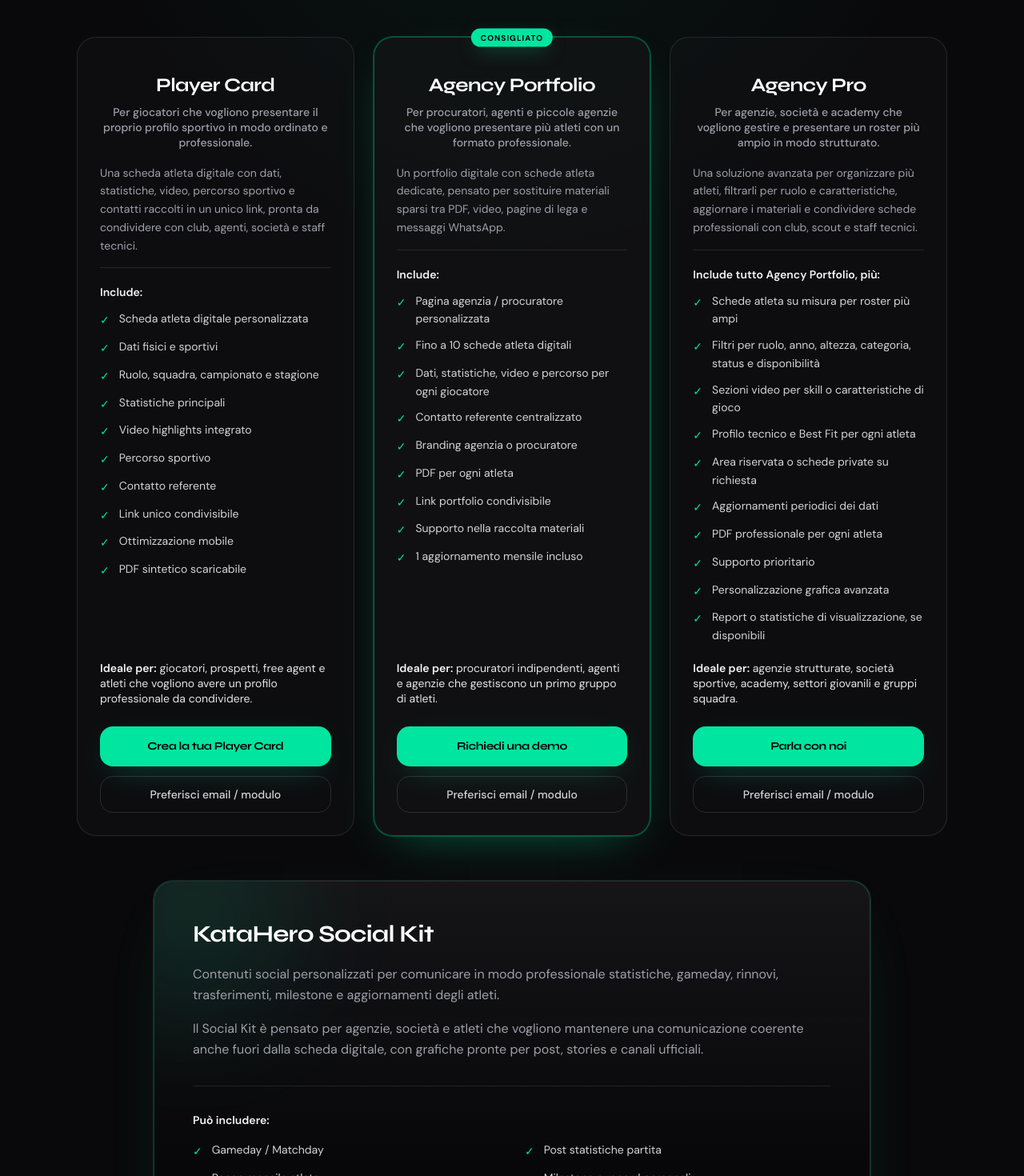
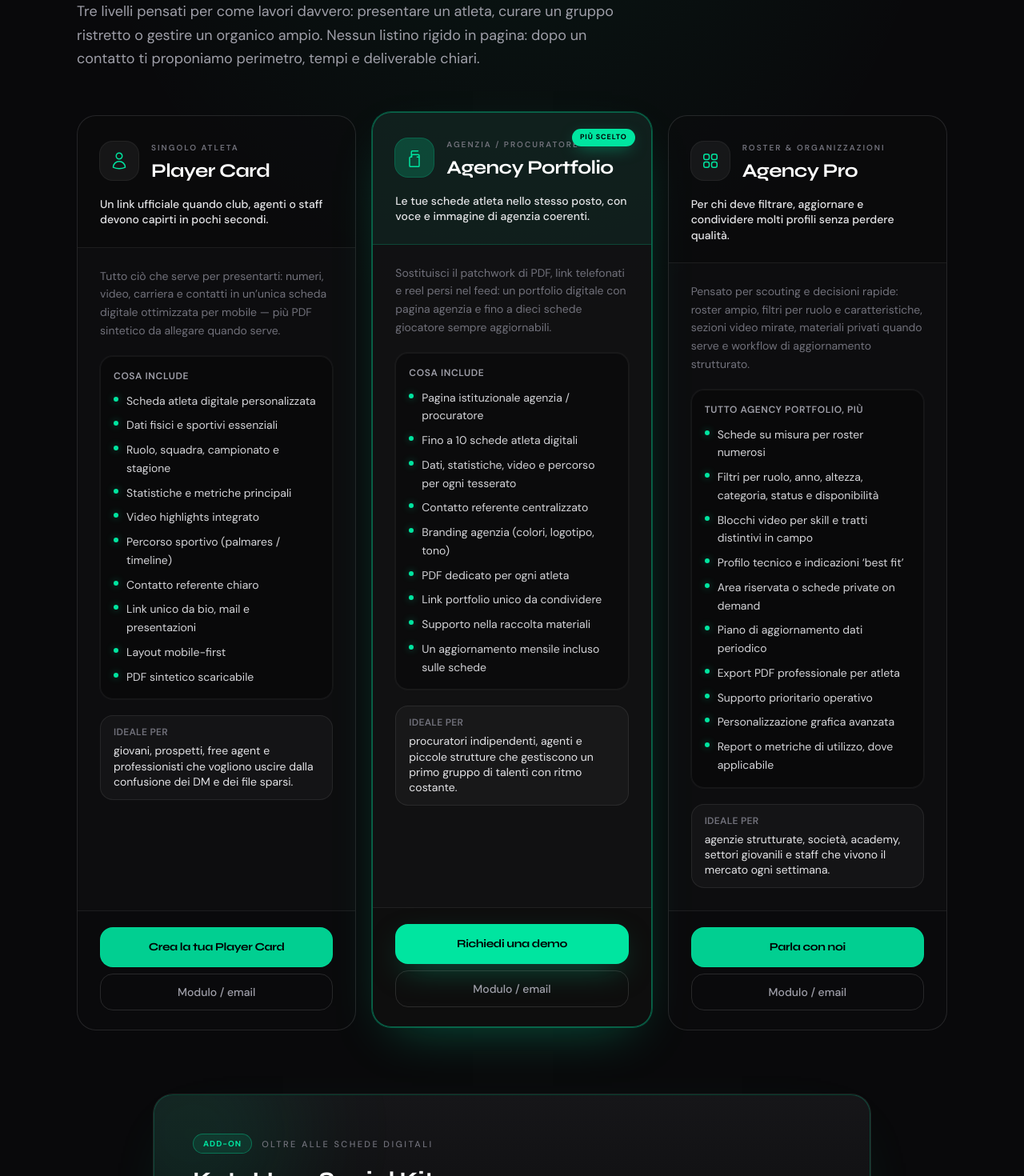
Before and after one commit to Salvo934/katahero, a Next.js app: page / in a window 1280 px wide. Shown: the part 4020-5490 px from the top of the page at 80% size. Built offline with nearby package versions, Linux system fonts and the light colour scheme; no server answers.

Commit message:
aggiornamenti

```diff
--- a/src/components/site/Packages.tsx
+++ b/src/components/site/Packages.tsx
@@ -1,4 +1,4 @@
-import Link from "next/dist/client/link";
+import Link from "next/link";
 import { whatsappPrefilledUrl } from "@/lib/site";
 
 const socialKitFeatures = [
@@ -18,8 +18,50 @@ const socialKitFeatures = [
 const socialKitWhatsAppMessage =
   "Ciao! Vorrei informazioni sul KataHero Social Kit (contenuti social per statistiche, gameday, milestone, rinnovi, ecc.).";
 
+type PlanIcon = "player" | "portfolio" | "pro";
+
+function PlanIconMark({ variant, className }: { variant: PlanIcon; className?: string }) {
+  const cn = className ?? "";
+  if (variant === "player") {
+    return (
+      <svg className={cn} fill="none" viewBox="0 0 24 24" stroke="currentColor" aria-hidden>
+        <path
+          strokeLinecap="round"
+          strokeLinejoin="round"
+          strokeWidth={1.5}
+          d="M15.75 6a3.75 3.75 0 11-7.5 0 3.75 3.75 0 017.5 0zM4.501 20.118a7.5 7.5 0 0114.998 0A17.933 17.933 0 0112 21.75c-2.676 0-5.216-.584-7.499-1.632z"
+        />
+      </svg>
+    );
+  }
+  if (variant === "portfolio") {
+    return (
+      <svg className={cn} fill="none" viewBox="0 0 24 24" stroke="currentColor" aria-hidden>
+        <path
+          strokeLinecap="round"
+          strokeLinejoin="round"
+          strokeWidth={1.5}
+          d="M16.5 3.75H9.375c-.621 0-1.125.504-1.125 1.125v6.375m0 0H7.125c-.621 0-1.125.504-1.125 1.125v9.75c0 .621.504 1.125 1.125 1.125h9.75c.621 0 1.125-.504 1.125-1.125v-9.75c0-.621-.504-1.125-1.125-1.125h-1.5m-6.75 0V9.375c0-.621.504-1.125 1.125-1.125h7.125c.621 0 1.125.504 1.125 1.125v6.375"
+        />
+      </svg>
+    );
+  }
+  return (
+    <svg className={cn} fill="none" viewBox="0 0 24 24" stroke="currentColor" aria-hidden>
+      <path
+        strokeLinecap="round"
+        strokeLinejoin="round"
+        strokeWidth={1.5}
+        d="M3.75 6A2.25 2.25 0 016 3.75h2.25A2.25 2.25 0 0110.5 6v2.25a2.25 2.25 0 01-2.25 2.25H6a2.25 2.25 0 01-2.25-2.25V6zM3.75 15.75A2.25 2.25 0 016 13.5h2.25a2.25 2.25 0 012.25 2.25V18a2.25 2.25 0 01-2.25 2.25H6A2.25 2.25 0 013.75 18v-2.25zM13.5 6a2.25 2.25 0 012.25-2.25H18A2.25 2.25 0 0120.25 6v2.25A2.25 2.25 0 0118 10.5h-2.25a2.25 2.25 0 01-2.25-2.25V6zM13.5 15.75a2.25 2.25 0 012.25-2.25H18a2.25 2.25 0 012.25 2.25V18A2.25 2.25 0 0118 20.25h-2.25A2.25 2.25 0 0113.5 18v-2.25z"
+      />
+    </svg>
+  );
+}
+
 type Plan = {
   name: string;
+  badge: string;
+  icon: PlanIcon;
   tagline: string;
   description: string;
   featuresSectionTitle: string;
@@ -33,23 +75,26 @@ type Plan = {
 const plans: Plan[] = [
   {
     name: "Player Card",
-    tagline: "Per giocatori che vogliono presentare il proprio profilo sportivo in modo ordinato e professionale.",
+    badge: "Singolo atleta",
+    icon: "player",
+    tagline: "Un link ufficiale quando club, agenti o staff devono capirti in pochi secondi.",
     description:
-      "Una scheda atleta digitale con dati, statistiche, video, percorso sportivo e contatti raccolti in un unico link, pronta da condividere con club, agenti, società e staff tecnici.",
-    featuresSectionTitle: "Include:",
+      "Tutto ciò che serve per presentarti: numeri, video, carriera e contatti in un’unica scheda digitale ottimizzata per mobile — più PDF sintetico da allegare quando serve.",
+    featuresSectionTitle: "Cosa include",
     features: [
       "Scheda atleta digitale personalizzata",
-      "Dati fisici e sportivi",
+      "Dati fisici e sportivi essenziali",
       "Ruolo, squadra, campionato e stagione",
-      "Statistiche principali",
+      "Statistiche e metriche principali",
       "Video highlights integrato",
-      "Percorso sportivo",
-      "Contatto referente",
-      "Link unico condivisibile",
-      "Ottimizzazione mobile",
+      "Percorso sportivo (palmares / timeline)",
+      "Contatto referente chiaro",
+      "Link unico da bio, mail e presentazioni",
+      "Layout mobile-first",
       "PDF sintetico scaricabile",
     ],
-    idealFor: "giocatori, prospetti, free agent e atleti che vogliono avere un profilo professionale da condividere.",
+    idealFor:
+      "giovani, prospetti, free agent e professionisti che vogliono uscire dalla confusione dei DM e dei file sparsi.",
     ctaLabel: "Crea la tua Player Card",
     whatsappMessage:
       "Ciao! Vorrei creare la mia Player Card KataHero: scheda atleta digitale con link e PDF. Potete darmi i prossimi passi?",
@@ -57,23 +102,25 @@ const plans: Plan[] = [
   },
   {
     name: "Agency Portfolio",
-    tagline:
-      "Per procuratori, agenti e piccole agenzie che vogliono presentare più atleti con un formato professionale.",
+    badge: "Agenzia / procuratore",
+    icon: "portfolio",
+    tagline: "Le tue schede atleta nello stesso posto, con voce e immagine di agenzia coerenti.",
     description:
-      "Un portfolio digitale con schede atleta dedicate, pensato per sostituire materiali sparsi tra PDF, video, pagine di lega e messaggi WhatsApp.",
-    featuresSectionTitle: "Include:",
+      "Sostituisci il patchwork di PDF, link telefonati e reel persi nel feed: un portfolio digitale con pagina agenzia e fino a dieci schede giocatore sempre aggiornabili.",
+    featuresSectionTitle: "Cosa include",
     features: [
-      "Pagina agenzia / procuratore personalizzata",
+      "Pagina istituzionale agenzia / procuratore",
       "Fino a 10 schede atleta digitali",
-      "Dati, statistiche, video e percorso per ogni giocatore",
+      "Dati, statistiche, video e percorso per ogni tesserato",
       "Contatto referente centralizzato",
-      "Branding agenzia o procuratore",
-      "PDF per ogni atleta",
-      "Link portfolio condivisibile",
+      "Branding agenzia (colori, logotipo, tono)",
+      "PDF dedicato per ogni atleta",
+      "Link portfolio unico da condividere",
       "Supporto nella raccolta materiali",
-      "1 aggiornamento mensile incluso",
+      "Un aggiornamento mensile incluso sulle schede",
     ],
-    idealFor: "procuratori indipendenti, agenti e agenzie che gestiscono un primo gruppo di atleti.",
+    idealFor:
+      "procuratori indipendenti, agenti e piccole strutture che gestiscono un primo gruppo di talenti con ritmo costante.",
     ctaLabel: "Richiedi una demo",
     whatsappMessage:
       "Ciao! Vorrei richiedere una demo per Agency Portfolio KataHero: portfolio con schede atleta. Quando possiamo parlarne?",
@@ -81,24 +128,25 @@ const plans: Plan[] = [
   },
   {
     name: "Agency Pro",
-    tagline:
-      "Per agenzie, società e academy che vogliono gestire e presentare un roster più ampio in modo strutturato.",
+    badge: "Roster & organizzazioni",
+    icon: "pro",
+    tagline: "Per chi deve filtrare, aggiornare e condividere molti profili senza perdere qualità.",
     description:
-      "Una soluzione avanzata per organizzare più atleti, filtrarli per ruolo e caratteristiche, aggiornare i materiali e condividere schede professionali con club, scout e staff tecnici.",
-    featuresSectionTitle: "Include tutto Agency Portfolio, più:",
+      "Pensato per scouting e decisioni rapide: roster ampio, filtri per ruolo e caratteristiche, sezioni video mirate, materiali privati quando serve e workflow di aggiornamento strutturato.",
+    featuresSectionTitle: "Tutto Agency Portfolio, più",
     features: [
-      "Schede atleta su misura per roster più ampi",
+      "Schede su misura per roster numerosi",
       "Filtri per ruolo, anno, altezza, categoria, status e disponibilità",
-      "Sezioni video per skill o caratteristiche di gioco",
-      "Profilo tecnico e Best Fit per ogni atleta",
-      "Area riservata o schede private su richiesta",
-      "Aggiornamenti periodici dei dati",
-      "PDF professionale per ogni atleta",
-      "Supporto prioritario",
+      "Blocchi video per skill e tratti distintivi in campo",
+      "Profilo tecnico e indicazioni ‘best fit’",
+      "Area riservata o schede private on demand",
+      "Piano di aggiornamento dati periodico",
+      "Export PDF professionale per atleta",
+      "Supporto prioritario operativo",
       "Personalizzazione grafica avanzata",
-      "Report o statistiche di visualizzazione, se disponibili",
+      "Report o metriche di utilizzo, dove applicabile",
     ],
-    idealFor: "agenzie strutturate, società sportive, academy, settori giovanili e gruppi squadra.",
+    idealFor: "agenzie strutturate, società, academy, settori giovanili e staff che vivono il mercato ogni settimana.",
     ctaLabel: "Parla con noi",
     whatsappMessage:
       "Ciao! Vorrei informazioni su Agency Pro KataHero (soluzione su richiesta) per gestire un roster più ampio. Possiamo fare una call?",
@@ -117,75 +165,102 @@ export function Packages() {
         aria-hidden
       />
       <div className="relative mx-auto max-w-6xl px-4 sm:px-6 lg:px-8">
-        <div className="mx-auto max-w-3xl text-center">
+        <div className="mx-auto max-w-3xl lg:mx-0 lg:max-w-2xl lg:text-left">
           <p className="text-[11px] font-semibold uppercase tracking-[0.3em] text-accent">Pacchetti</p>
-          <h2 className="font-display mt-3 text-3xl font-bold tracking-tight text-white sm:text-4xl md:text-5xl">
-            Dalla{" "}
-            <span className="bg-linear-to-r from-white to-accent bg-clip-text text-transparent">Player Card</span> al
-            roster completo
+          <h2 className="font-display mt-3 text-3xl font-bold tracking-tight text-white sm:text-4xl md:text-[2.75rem] md:leading-tight">
+            Lo stesso standard professionale,{" "}
+            <span className="bg-linear-to-r from-white to-accent bg-clip-text text-transparent">dalla scheda al roster</span>
           </h2>
           <p className="mt-5 text-base leading-relaxed text-zinc-400 sm:text-lg">
-            Tre livelli per atleti singoli, agenzie e organizzazioni che devono presentare talenti con chiarezza —
-            scrivici per il piano giusto o una demo.
+            Tre livelli pensati per come lavori davvero: presentare un atleta, curare un gruppo ristretto o gestire un
+            organico ampio. Nessun listino rigido in pagina: dopo un contatto ti proponiamo perimetro, tempi e deliverable
+            chiari.
           </p>
         </div>
 
-        <div className="mt-12 grid grid-cols-1 gap-5 sm:mt-14 sm:gap-6 lg:grid-cols-3 lg:items-stretch">
+        <div className="mt-12 grid grid-cols-1 gap-6 sm:mt-14 lg:grid-cols-3 lg:items-stretch lg:gap-5">
           {plans.map((p) => (
             <article
               key={p.name}
-              className={`relative flex h-full flex-col rounded-3xl border px-6 pb-6 pt-10 sm:px-7 sm:pb-7 sm:pt-11 ${
+              className={`group relative flex h-full flex-col overflow-hidden rounded-3xl border px-0 pb-0 pt-0 transition duration-300 ${
                 p.highlighted
-                  ? "border-accent/35 bg-zinc-900/50 ring-1 ring-accent/25 shadow-[0_20px_60px_-28px_rgba(0,229,160,0.45)]"
-                  : "border-white/10 bg-zinc-900/35 hover:border-white/16"
+                  ? "border-accent/40 bg-zinc-900/55 shadow-[0_24px_64px_-28px_rgba(0,229,160,0.38)] ring-1 ring-accent/30 lg:-mt-1 lg:mb-1"
+                  : "border-white/10 bg-zinc-900/30 hover:border-white/18 hover:bg-zinc-900/45"
               }`}
             >
               {p.highlighted ? (
-                <span className="absolute left-1/2 top-0 -translate-x-1/2 -translate-y-1/2 rounded-full bg-accent px-3 py-1 text-[10px] font-bold uppercase tracking-widest text-black shadow-[0_8px_24px_-8px_rgba(0,229,160,0.55)]">
-                  Consigliato
+                <span className="absolute right-4 top-4 z-10 rounded-full bg-accent px-2.5 py-1 text-[9px] font-bold uppercase tracking-widest text-black shadow-[0_6px_20px_-6px_rgba(0,229,160,0.6)] sm:right-5 sm:top-5">
+                  Più scelto
                 </span>
               ) : null}
 
-              <div className="flex flex-1 flex-col gap-4 text-center">
-                <div>
-                  <h3 className="font-display text-2xl font-bold tracking-tight text-white">{p.name}</h3>
-                  <p className="mt-2 text-sm font-medium leading-snug text-zinc-400">{p.tagline}</p>
+              <div
+                className={`border-b px-6 pb-5 pt-7 sm:px-7 sm:pb-6 sm:pt-8 ${
+                  p.highlighted ? "border-accent/20 bg-accent/6" : "border-white/8 bg-black/25"
+                }`}
+              >
+                <div className="flex items-start gap-4">
+                  <div
+                    className={`flex h-12 w-12 shrink-0 items-center justify-center rounded-2xl ring-1 ${
+                      p.highlighted
+                        ? "bg-accent/20 text-accent ring-accent/35"
+                        : "bg-white/5 text-accent ring-white/10"
+                    }`}
+                  >
+                    <PlanIconMark variant={p.icon} className="h-6 w-6" />
+                  </div>
+                  <div className="min-w-0 flex-1 text-left">
+                    <p className="text-[10px] font-semibold uppercase tracking-[0.2em] text-zinc-500">{p.badge}</p>
+                    <h3 className="font-display mt-1.5 text-xl font-bold tracking-tight text-white sm:text-2xl">
+                      {p.name}
+                    </h3>
+                  </div>
                 </div>
+                <p className="mt-4 text-left text-sm font-medium leading-snug text-zinc-200">{p.tagline}</p>
+              </div>
 
-                <p className="text-left text-sm leading-relaxed text-zinc-400">{p.description}</p>
+              <div className="flex flex-1 flex-col px-6 pb-6 pt-5 text-left sm:px-7 sm:pb-7 sm:pt-6">
+                <p className="text-sm leading-relaxed text-zinc-500">{p.description}</p>
 
-                <div className="flex flex-1 flex-col border-t border-white/10 pt-5 text-left">
-                  <p className="mb-3 text-sm font-semibold text-zinc-100">{p.featuresSectionTitle}</p>
-                  <ul className="flex-1 space-y-2.5 text-sm leading-relaxed text-zinc-300">
+                <div className="mt-5 rounded-2xl border border-white/6 bg-black/30 p-4 ring-1 ring-white/3">
+                  <p className="text-xs font-semibold uppercase tracking-wider text-zinc-400">{p.featuresSectionTitle}</p>
+                  <ul className="mt-3 space-y-2 text-sm leading-relaxed text-zinc-300">
                     {p.features.map((f) => (
-                      <li key={f} className="flex gap-3">
-                        <span className="mt-0.5 shrink-0 text-accent" aria-hidden>
-                          ✓
-                        </span>
+                      <li key={f} className="flex gap-2.5">
+                        <span
+                          className="mt-1.5 flex h-1.5 w-1.5 shrink-0 rounded-full bg-accent shadow-[0_0_10px_rgba(0,229,160,0.45)]"
+                          aria-hidden
+                        />
                         <span>{f}</span>
                       </li>
                     ))}
                   </ul>
-                  <p className="mt-5 text-sm leading-snug text-zinc-200">
-                    <span className="font-semibold text-zinc-100">Ideale per:</span> {p.idealFor}
-                  </p>
+                </div>
+
+                <div className="mt-5 rounded-2xl border border-white/8 bg-white/3 px-4 py-3">
+                  <p className="text-xs font-semibold uppercase tracking-wide text-zinc-500">Ideale per</p>
+                  <p className="mt-1.5 text-sm leading-snug text-zinc-200">{p.idealFor}</p>
                 </div>
               </div>
 
-              <div className="mt-6 flex w-full shrink-0 flex-col gap-3">
+              <div className="mt-auto flex flex-col gap-2 border-t border-white/8 bg-black/20 px-6 pb-6 pt-5 sm:px-7">
                 <a
                   href={whatsappPrefilledUrl(p.whatsappMessage)}
                   target="_blank"
                   rel="noopener noreferrer"
-                  className="inline-flex w-full items-center justify-center rounded-2xl border border-accent/40 bg-accent px-5 py-3.5 text-center font-display text-sm font-bold tracking-tight text-black shadow-[0_12px_40px_-16px_rgba(0,229,160,0.45)] transition hover:brightness-110 active:brightness-95"
+                  className={`inline-flex w-full items-center justify-center rounded-2xl px-5 py-3.5 text-center font-display text-sm font-bold tracking-tight transition ${
+                    p.highlighted
+                      ? "border border-accent/50 bg-accent text-black shadow-[0_14px_40px_-14px_rgba(0,229,160,0.5)] hover:brightness-110"
+                      : "border border-accent/35 bg-accent/90 text-black hover:bg-accent hover:shadow-[0_12px_36px_-14px_rgba(0,229,160,0.4)]"
+                  }`}
                 >
                   {p.ctaLabel}
                 </a>
                 <Link
                   href="#contatti"
-                  className="inline-flex w-full items-center justify-center rounded-2xl border border-white/12 bg-transparent py-3 text-sm font-medium text-zinc-300 transition hover:border-white/22 hover:bg-white/4 hover:text-white"
+                  className="inline-flex w-full items-center justify-center rounded-2xl border border-white/12 py-3 text-sm font-medium text-zinc-400 transition hover:border-white/22 hover:bg-white/5 hover:text-white"
                 >
-                  Preferisci email / modulo
+                  Modulo / email
                 </Link>
               </div>
             </article>
@@ -193,56 +268,63 @@ export function Packages() {
         </div>
 
         <article
-          className="relative mx-auto mt-14 max-w-4xl overflow-hidden rounded-3xl border border-accent/25 bg-linear-to-b from-zinc-900/85 to-black/55 p-8 shadow-[0_24px_80px_-40px_rgba(0,229,160,0.22)] ring-1 ring-white/10 sm:p-10 lg:p-12"
+          className="relative mx-auto mt-16 max-w-4xl overflow-hidden rounded-3xl border border-accent/25 bg-linear-to-b from-zinc-900/88 to-black/55 p-8 shadow-[0_24px_80px_-40px_rgba(0,229,160,0.22)] ring-1 ring-white/10 sm:mt-20 sm:p-10 lg:p-12"
         >
           <div
             className="pointer-events-none absolute -left-20 -top-20 h-64 w-64 rounded-full bg-accent/10 blur-3xl"
             aria-hidden
           />
           <div className="relative text-left">
-            <h3 className="font-display text-2xl font-bold tracking-tight text-white sm:text-3xl lg:text-[1.85rem]">
+            <div className="flex flex-wrap items-center gap-3">
+              <span className="rounded-full border border-accent/35 bg-accent/10 px-3 py-1 text-[10px] font-bold uppercase tracking-widest text-accent">
+                Add-on
+              </span>
+              <span className="text-[11px] font-medium uppercase tracking-[0.22em] text-zinc-500">
+                Oltre alle schede digitali
+              </span>
+            </div>
+            <h3 className="font-display mt-4 text-2xl font-bold tracking-tight text-white sm:text-3xl lg:text-[1.85rem]">
               KataHero Social Kit
             </h3>
-            <p className="mt-5 text-sm leading-relaxed text-zinc-400 sm:text-base">
-              Contenuti social personalizzati per comunicare in modo professionale statistiche, gameday, rinnovi,
-              trasferimenti, milestone e aggiornamenti degli atleti.
+            <p className="mt-4 text-sm leading-relaxed text-zinc-400 sm:text-base">
+              Grafiche e testi pronti per raccontare partite, numeri, rinnovi e traguardi con la stessa pulizia della
+              tua scheda ufficiale — così feed e canali social non diluiscono il messaggio quando la posta in gioco è
+              alta.
             </p>
-            <p className="mt-4 text-sm leading-relaxed text-zinc-400 sm:text-base">
-              Il Social Kit è pensato per agenzie, società e atleti che vogliono mantenere una comunicazione coerente
-              anche fuori dalla scheda digitale, con grafiche pronte per post, stories e canali ufficiali.
+            <p className="mt-3 text-sm leading-relaxed text-zinc-400 sm:text-base">
+              Pensato per chi già usa Player Card o i portfolio agenziali e vuole continuità visiva tra sito, post e
+              stories, senza rifare tutto da zero ogni volta.
             </p>
 
-            <div className="mt-8 border-t border-white/10 pt-8">
-              <p className="text-sm font-semibold text-zinc-100">Può includere:</p>
+            <div className="mt-8 rounded-2xl border border-white/8 bg-black/35 p-5 sm:p-6">
+              <p className="text-xs font-semibold uppercase tracking-wider text-zinc-400">Può includere</p>
               <ul className="mt-4 grid gap-2.5 text-sm leading-relaxed text-zinc-300 sm:grid-cols-2 sm:gap-x-8 sm:gap-y-2.5">
                 {socialKitFeatures.map((item) => (
                   <li key={item} className="flex gap-3">
-                    <span className="mt-0.5 shrink-0 text-accent" aria-hidden>
-                      ✓
-                    </span>
+                    <span className="mt-1 flex h-1.5 w-1.5 shrink-0 rounded-full bg-accent" aria-hidden />
                     <span>{item}</span>
                   </li>
                 ))}
               </ul>
             </div>
 
-            <p className="mt-8 text-sm leading-snug text-zinc-200">
-              <span className="font-semibold text-zinc-100">Ideale per:</span> chi vuole trasformare dati, risultati e
-              aggiornamenti sportivi in contenuti social professionali e coerenti.
+            <p className="mt-6 rounded-2xl border border-white/8 bg-white/3 px-4 py-3 text-sm leading-snug text-zinc-200">
+              <span className="font-semibold text-zinc-100">Ideale per:</span> staff comunicazione, società e atleti che
+              vogliono dati e risultati tradotti in post coerenti, veloci da approvare.
             </p>
 
-            <div className="mt-8 flex flex-col gap-3 border-t border-white/10 pt-8 sm:flex-row sm:items-stretch sm:justify-end">
+            <div className="mt-8 flex flex-col gap-3 sm:flex-row sm:items-stretch sm:justify-end sm:gap-3">
               <a
                 href={whatsappPrefilledUrl(socialKitWhatsAppMessage)}
                 target="_blank"
                 rel="noopener noreferrer"
-                className="inline-flex flex-1 items-center justify-center rounded-2xl border border-accent/40 bg-accent px-6 py-3.5 text-center font-display text-sm font-bold text-black shadow-[0_12px_40px_-16px_rgba(0,229,160,0.45)] transition hover:brightness-110 sm:flex-initial"
+                className="inline-flex flex-1 items-center justify-center rounded-2xl border border-accent/40 bg-accent px-6 py-3.5 text-center font-display text-sm font-bold text-black shadow-[0_12px_40px_-16px_rgba(0,229,160,0.45)] transition hover:brightness-110 sm:max-w-xs sm:flex-initial"
               >
                 Chiedi il Social Kit
               </a>
               <Link
                 href="#contatti"
-                className="inline-flex flex-1 items-center justify-center rounded-2xl border border-white/15 bg-white/5 px-6 py-3.5 text-center text-sm font-semibold text-white transition hover:border-white/25 hover:bg-white/10 sm:flex-initial"
+                className="inline-flex flex-1 items-center justify-center rounded-2xl border border-white/15 bg-white/5 px-6 py-3.5 text-center text-sm font-semibold text-white transition hover:border-white/25 hover:bg-white/10 sm:max-w-xs sm:flex-initial"
               >
                 Contattaci dal modulo
               </Link>
@@ -250,8 +332,9 @@ export function Packages() {
           </div>
         </article>
 
-        <p className="mx-auto mt-12 max-w-2xl text-center text-xs leading-relaxed text-zinc-600">
-          Ambiti, tempi e condizioni si definiscono in preventivo dopo un contatto diretto — senza impegno dalla home.
+        <p className="mx-auto mt-12 max-w-2xl text-center text-xs leading-relaxed text-zinc-600 lg:text-left">
+          Ambiti di lavoro, tempistiche e condizioni si concordano in preventivo dopo il primo confronto — nessun
+          impegno dalla sola navigazione in home.
         </p>
       </div>
     </section>
```
